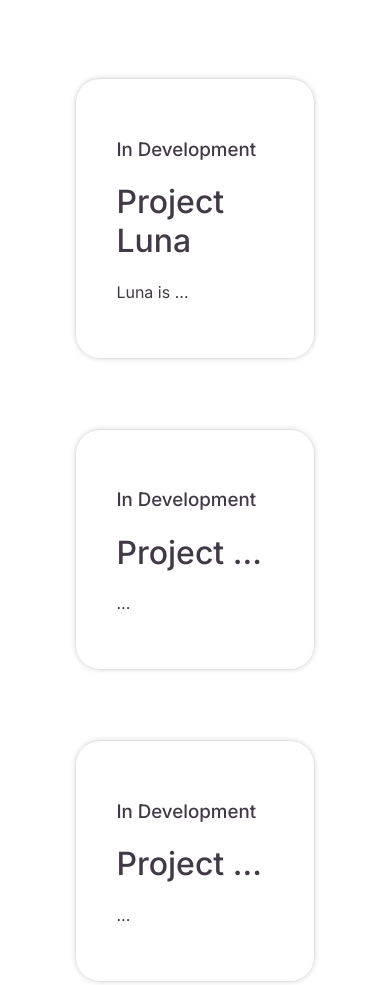
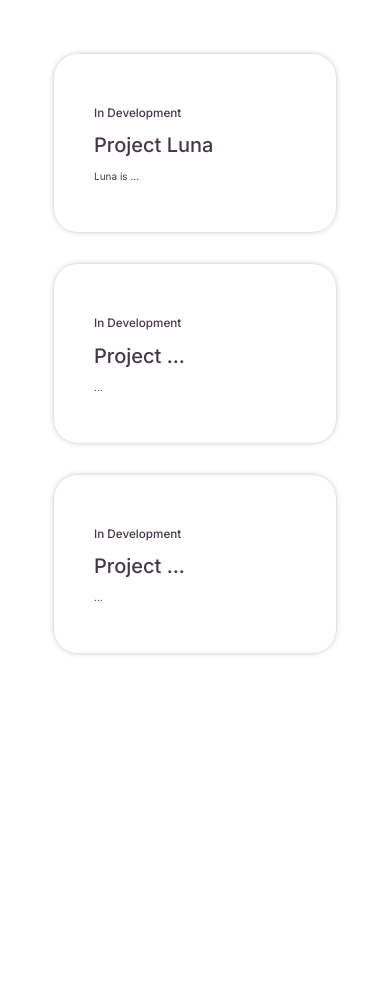
Before and after one commit to HoozLive/hoozlive.github.io, a plain HTML site: page projects.html in a window 390 px wide. After the commit the page ends 844 px from the top, so only its background shows below. Drawn offline with Linux system fonts and the light colour scheme.

Commit message:
Add new projects.css for improved layout and styling; update projects.html to link new stylesheet

```diff
--- /dev/null
+++ b/css/projects.css
@@ -0,0 +1,148 @@
+@import url('https://fonts.googleapis.com/css2?family=Inter:ital,opsz,wght@0,14..32,100..900;1,14..32,100..900&display=swap');
+@import url('https://fonts.googleapis.com/css2?family=Playfair+Display:wght@700&display=swap');
+
+
+:root {
+    --GRID-COLUMNS: 4;
+    --GRID-ROWS: 3;
+    --BORDER-RADIUS: 25px;
+    --BOX-SIZE: 135px;
+    --GAP: 30px;
+
+    /* Colors */
+
+    --BORDER-COLOR: #e3e2e4;
+    --COLOR: rgb(67, 56, 71);
+    --DESCRIPTION-COLOR: #89858b;
+    --TEXT-COLOR: #565656;
+    --BACKGROUND-COLOR: #fff;
+    --BOX-SHADOW-COLOR: rgba(0, 0, 0, 0.15);
+    --BTN-SHADOW-COLOR: rgba(0, 0, 0, 0.2);
+    --IMG-SHADOW-COLOR: rgba(0, 0, 0, 0.3);
+    --HOVER-COLOR: #ff6dd81f;
+    --HOVER-SHADOW-COLOR: rgba(217, 17, 220, 0.5);
+}
+
+body {
+    background-color: var(--BACKGROUND-COLOR);
+    font-family: "Inter", serif;
+    font-optical-sizing: auto;
+    font-weight: 400;
+    font-style: normal;
+}
+
+main {
+    display: flex;
+    flex-wrap: nowrap;
+    justify-content: space-around;
+    padding: 60px 60px;
+    color: var(--COLOR);
+}
+
+h1, h2, h3, h4, h5, h6 {
+    font-weight: 500;
+}
+
+.projects {
+    flex-flow: wrap;
+    align-content: center;
+    justify-content: center;
+    width: 80%;
+}
+
+.project-box {
+    margin: 70px 30px;
+    border-radius: var(--BORDER-RADIUS);
+    border: 1px solid var(--BORDER-COLOR);
+    box-shadow: 0 0 5px var(--BOX-SHADOW-COLOR);
+    padding: 40px;
+    transition: all 500ms cubic-bezier(0.420, 0.000, 0.580, 1.000)
+}
+
+a:any-link {
+    text-decoration: none;
+    color: var(--COLOR);
+}
+
+a:hover, a:active {
+    color: #000000;
+}
+
+
+
+
+/* Global Animations */
+.btn:hover{
+    background-color: var(--HOVER-COLOR);
+    transition-property: background-color, transform, box-shadow;
+    transition-duration: 0.3s;
+    transform: scale(1.05);
+    box-shadow: 0 0 20px var(--HOVER-SHADOW-COLOR);
+    border: 1px solid var(--HOVER-COLOR);
+}
+
+.project-box:hover {
+    transition-property: transform, box-shadow;
+    transition-duration: 0.6s;
+    transform: scale(1.05);
+    box-shadow: 0 0 20px var(--HOVER-SHADOW-COLOR);
+}
+
+
+/* Media Queries */
+
+
+@media screen and (max-width: 1260px) and (min-width: 511px) {
+
+    main {
+        padding: 25px;
+    }
+
+    .projects {
+        width: 90%;
+    }
+
+    .project-box {
+        font-size: 13px;
+        margin: 30px 30px 60px;
+    }
+}
+
+
+@media screen and (max-width: 510px) {
+    main {
+        padding: 15px;
+    }
+
+    .project-box {
+        font-size: 10px;
+        margin: 30px 30px 30px;
+    }
+    .projects {
+        width: 100%;
+    }
+
+}
+
+
+
+@media (prefers-color-scheme: dark) {
+    :root {
+        --BORDER-COLOR: #3e3c3c;
+        --COLOR: #ffffff;
+        --DESCRIPTION-COLOR: #bdb9bc;
+        --TEXT-COLOR: #f0e9e9;
+        --BACKGROUND-COLOR: #281f2b;
+        --BOX-SHADOW-COLOR: rgba(199, 120, 226, 0.15);
+        --BTN-SHADOW-COLOR: rgba(149, 97, 148, 0.2);
+        --IMG-SHADOW-COLOR: rgba(198, 144, 199, 0.3);
+        --HOVER-COLOR: #754378c9;
+        --HOVER-SHADOW-COLOR: rgba(218, 49, 231, 0.597);
+    }
+
+    a:any-link {
+        color: var(--COLOR);
+    }
+
+
+}
--- a/css/style.css
+++ b/css/style.css
@@ -536,28 +536,3 @@ a:hover, a:active {
     transform: scale(1.1) rotate(360deg);
     box-shadow: 0 0 20px var(--HOVER-SHADOW-COLOR);
 }
-
-.project-box:hover {
-    transition-property: transform, box-shadow;
-    transition-duration: 0.6s;
-    transform: scale(1.05);
-    box-shadow: 0 0 20px var(--HOVER-SHADOW-COLOR);
-}
-
-/* projects.html specific styles */
-
-.projects {
-    flex-flow: wrap;
-    align-content: center;
-    justify-content: center;
-    width: 80%;
-}
-
-.project-box {
-    margin: 70px 30px;
-    border-radius: var(--BORDER-RADIUS);
-    border: 1px solid var(--BORDER-COLOR);
-    box-shadow: 0 0 5px var(--BOX-SHADOW-COLOR);
-    padding: 40px;
-    transition: all 500ms cubic-bezier(0.420, 0.000, 0.580, 1.000)
-}
--- a/projects.html
+++ b/projects.html
@@ -3,7 +3,7 @@
 <head>
     <meta charset="UTF-8">
     <meta name="viewport" content="width=device-width, initial-scale=1.0">
-    <link rel="stylesheet" href="css/style.css">
+    <link rel="stylesheet" href="css/projects.css">
     <link rel="shortcut icon" href="/img/profile_pic.png" type="image">
     <title>Hooz</title>
 </head>
```
